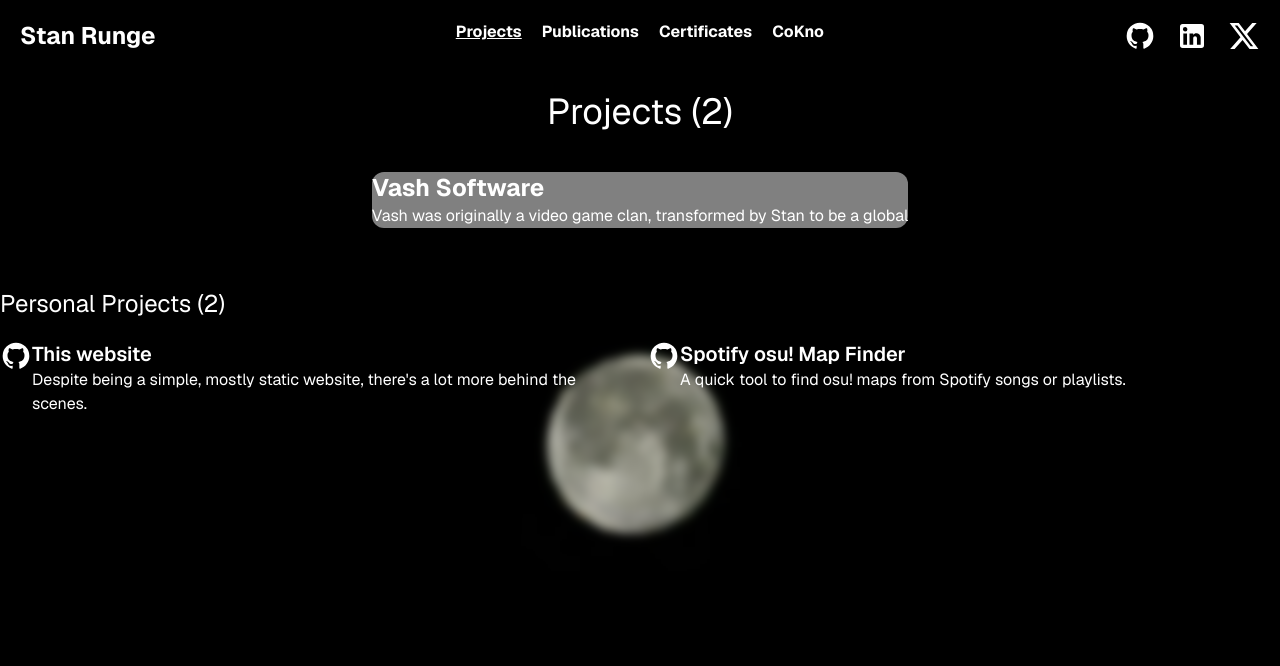
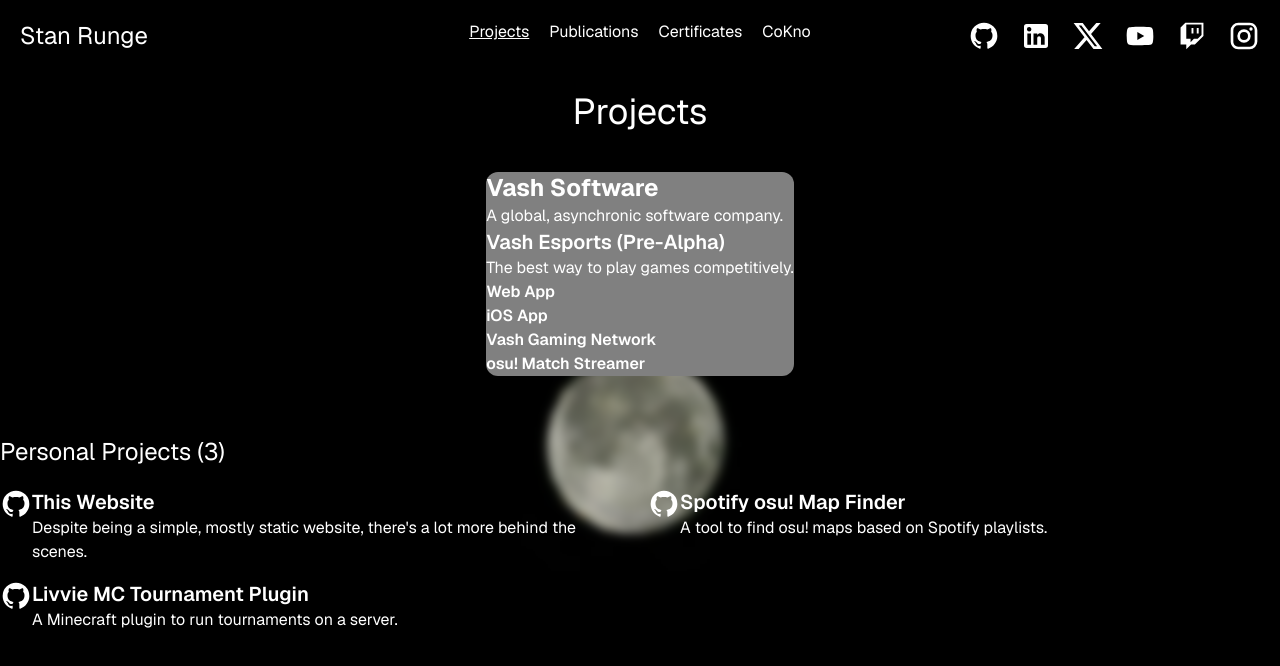
Before and after one commit to stanrunge/personal-website, a Next.js app: page /projects in a window 1280 px wide. Shown: the top 666 px of the page. Built offline with nearby package versions, Linux system fonts and the light colour scheme.

Commit message:
chore: Update page titles and fix styling in publications and projects pages

```diff
--- a/app/layout.tsx
+++ b/app/layout.tsx
@@ -33,7 +33,7 @@
             backgroundSize: "cover",
             backgroundPosition: "center",
             filter: "blur(5px)",
-            position: "fixed", // Changed from 'absolute' to 'fixed'
+            position: "fixed",
             top: 0,
             left: -46,
             width: "100%",
@@ -41,19 +41,22 @@
             zIndex: -1,
           }}
         />
-        <div className="flex justify-between my-5 font-bold mx-5">
-          <div>
+        <div className="flex justify-between my-5 mx-5">
+          <div className="flex-1">
             <h1 className="text-2xl">
               <a href="/">Stan Runge</a>
             </h1>
           </div>
-          <div className="flex justify-center gap-5">
+          <div className="flex-1 flex justify-center">
+            <div className="flex gap-5">
               <TabItem targetPath="/projects" text="Projects" />
               <TabItem targetPath="/publications" text="Publications" />
               <TabItem targetPath="/certificates" text="Certificates" />
               <TabItem targetPath="/cokno" text="CoKno" />
             </div>
-          <div className="flex justify-center gap-5">
+          </div>
+          <div className="flex-1 flex justify-end">
+            <div className="flex gap-5">
               <a href="https://github.com/stanrunge">
                 <Icon d="M12 2A10 10 0 0 0 2 12c0 4.42 2.87 8.17 6.84 9.5c.5.08.66-.23.66-.5v-1.69c-2.77.6-3.36-1.34-3.36-1.34c-.46-1.16-1.11-1.47-1.11-1.47c-.91-.62.07-.6.07-.6c1 .07 1.53 1.03 1.53 1.03c.87 1.52 2.34 1.07 2.91.83c.09-.65.35-1.09.63-1.34c-2.22-.25-4.55-1.11-4.55-4.92c0-1.11.38-2 1.03-2.71c-.1-.25-.45-1.29.1-2.64c0 0 .84-.27 2.75 1.02c.79-.22 1.65-.33 2.5-.33s1.71.11 2.5.33c1.91-1.29 2.75-1.02 2.75-1.02c.55 1.35.2 2.39.1 2.64c.65.71 1.03 1.6 1.03 2.71c0 3.82-2.34 4.66-4.57 4.91c.36.31.69.92.69 1.85V21c0 .27.16.59.67.5C19.14 20.16 22 16.42 22 12A10 10 0 0 0 12 2" />
               </a>
@@ -63,9 +66,18 @@
               <a href="https://x.com/stanrunge">
                 <Icon d="M18.205 2.25h3.308l-7.227 8.26l8.502 11.24H16.13l-5.214-6.817L4.95 21.75H1.64l7.73-8.835L1.215 2.25H8.04l4.713 6.231zm-1.161 17.52h1.833L7.045 4.126H5.078z" />
               </a>
+              <a href="https://www.youtube.com/channel/UC12PhJmU6hhj_-EbTAdgHvw">
+                <Icon d="m10 15l5.19-3L10 9zm11.56-7.83c.13.47.22 1.1.28 1.9c.07.8.1 1.49.1 2.09L22 12c0 2.19-.16 3.8-.44 4.83c-.25.9-.83 1.48-1.73 1.73c-.47.13-1.33.22-2.65.28c-1.3.07-2.49.1-3.59.1L12 19c-4.19 0-6.8-.16-7.83-.44c-.9-.25-1.48-.83-1.73-1.73c-.13-.47-.22-1.1-.28-1.9c-.07-.8-.1-1.49-.1-2.09L2 12c0-2.19.16-3.8.44-4.83c.25-.9.83-1.48 1.73-1.73c.47-.13 1.33-.22 2.65-.28c1.3-.07 2.49-.1 3.59-.1L12 5c4.19 0 6.8.16 7.83.44c.9.25 1.48.83 1.73 1.73" />
+              </a>
+              <a href="https://twitch.com/stanrunge_">
+                <Icon d="M11.64 5.93h1.43v4.28h-1.43m3.93-4.28H17v4.28h-1.43M7 2L3.43 5.57v12.86h4.28V22l3.58-3.57h2.85L20.57 12V2m-1.43 9.29l-2.85 2.85h-2.86l-2.5 2.5v-2.5H7.71V3.43h11.43Z" />
+              </a>
+              <a href="https://instagram.com/stan_runge">
+                <Icon d="M7.8 2h8.4C19.4 2 22 4.6 22 7.8v8.4a5.8 5.8 0 0 1-5.8 5.8H7.8C4.6 22 2 19.4 2 16.2V7.8A5.8 5.8 0 0 1 7.8 2m-.2 2A3.6 3.6 0 0 0 4 7.6v8.8C4 18.39 5.61 20 7.6 20h8.8a3.6 3.6 0 0 0 3.6-3.6V7.6C20 5.61 18.39 4 16.4 4zm9.65 1.5a1.25 1.25 0 0 1 1.25 1.25A1.25 1.25 0 0 1 17.25 8A1.25 1.25 0 0 1 16 6.75a1.25 1.25 0 0 1 1.25-1.25M12 7a5 5 0 0 1 5 5a5 5 0 0 1-5 5a5 5 0 0 1-5-5a5 5 0 0 1 5-5m0 2a3 3 0 0 0-3 3a3 3 0 0 0 3 3a3 3 0 0 0 3-3a3 3 0 0 0-3-3" />
+              </a>
             </div>
           </div>
-
+        </div>
         {children}
       </body>
     </html>
--- a/app/projects/page.tsx
+++ b/app/projects/page.tsx
@@ -1,9 +1,10 @@
 import { Icon } from "@/components/Icon";
+import { ProjectCard } from "@/components/ProjectCard";
 
 export default async function Page() {
   return (
     <div className="flex flex-col items-center">
-      <h1 className="text-4xl my-5">Projects (2)</h1>
+      <h1 className="text-4xl my-5">Projects</h1>
       <div
         className="my-5 rounded-xl"
         style={{
@@ -11,38 +12,49 @@
         }}
       >
         <h2 className="text-2xl font-bold">Vash Software</h2>
-        <p>
-          Vash was originally a video game clan, transformed by Stan to be a
-          global{" "}
-        </p>
+        <p>A global, asynchronic software company.</p>
+
+        <div>
+          <h3 className="text-xl font-semibold">Vash Esports (Pre-Alpha)</h3>
+          <p>The best way to play games competitively.</p>
+
+          <div>
+            <h4 className="text-l font-semibold">Web App</h4>
+          </div>
+
+          <div>
+            <h4 className="text-l font-semibold">iOS App</h4>
+          </div>
+
+          <div>
+            <h4 className="text-l font-semibold">Vash Gaming Network</h4>
+          </div>
+
+          <div>
+            <h4 className="text-l font-semibold">osu! Match Streamer</h4>
+          </div>
+        </div>
       </div>
 
       <div className="my-5">
-        <h2 className="text-2xl my-5">Personal Projects (2)</h2>
+        <h2 className="text-2xl my-5">Personal Projects (3)</h2>
         <div className="grid grid-cols-2 gap-4">
-          <div className="flex">
-            <div>
-              <Icon d="M12 2A10 10 0 0 0 2 12c0 4.42 2.87 8.17 6.84 9.5c.5.08.66-.23.66-.5v-1.69c-2.77.6-3.36-1.34-3.36-1.34c-.46-1.16-1.11-1.47-1.11-1.47c-.91-.62.07-.6.07-.6c1 .07 1.53 1.03 1.53 1.03c.87 1.52 2.34 1.07 2.91.83c.09-.65.35-1.09.63-1.34c-2.22-.25-4.55-1.11-4.55-4.92c0-1.11.38-2 1.03-2.71c-.1-.25-.45-1.29.1-2.64c0 0 .84-.27 2.75 1.02c.79-.22 1.65-.33 2.5-.33s1.71.11 2.5.33c1.91-1.29 2.75-1.02 2.75-1.02c.55 1.35.2 2.39.1 2.64c.65.71 1.03 1.6 1.03 2.71c0 3.82-2.34 4.66-4.57 4.91c.36.31.69.92.69 1.85V21c0 .27.16.59.67.5C19.14 20.16 22 16.42 22 12A10 10 0 0 0 12 2" />
-            </div>
-            <div>
-              <h3 className="text-xl font-semibold">This website</h3>
-              <p>
-                Despite being a simple, mostly static website, there's a lot
-                more behind the scenes.
-              </p>
-            </div>
-          </div>
-          <div className="flex">
-            <div>
-              <Icon d="M12 2A10 10 0 0 0 2 12c0 4.42 2.87 8.17 6.84 9.5c.5.08.66-.23.66-.5v-1.69c-2.77.6-3.36-1.34-3.36-1.34c-.46-1.16-1.11-1.47-1.11-1.47c-.91-.62.07-.6.07-.6c1 .07 1.53 1.03 1.53 1.03c.87 1.52 2.34 1.07 2.91.83c.09-.65.35-1.09.63-1.34c-2.22-.25-4.55-1.11-4.55-4.92c0-1.11.38-2 1.03-2.71c-.1-.25-.45-1.29.1-2.64c0 0 .84-.27 2.75 1.02c.79-.22 1.65-.33 2.5-.33s1.71.11 2.5.33c1.91-1.29 2.75-1.02 2.75-1.02c.55 1.35.2 2.39.1 2.64c.65.71 1.03 1.6 1.03 2.71c0 3.82-2.34 4.66-4.57 4.91c.36.31.69.92.69 1.85V21c0 .27.16.59.67.5C19.14 20.16 22 16.42 22 12A10 10 0 0 0 12 2" />
-            </div>
-            <div>
-              <h3 className="text-xl font-semibold">Spotify osu! Map Finder</h3>
-              <p>
-                A quick tool to find osu! maps from Spotify songs or playlists.
-              </p>
-            </div>
-          </div>
+          <ProjectCard
+            title="This Website"
+            description="Despite being a simple, mostly static website, there's a lot
+                more behind the scenes."
+            link="https://github.com/stanrunge/personal-website"
+          />
+          <ProjectCard
+            title="Spotify osu! Map Finder"
+            description="A tool to find osu! maps based on Spotify playlists."
+            link="https://github.com/stanrunge/spotify-map-finder"
+          />
+          <ProjectCard
+            title="Livvie MC Tournament Plugin"
+            description="A Minecraft plugin to run tournaments on a server."
+            link="https://github.com/stanrunge/livvie-mc-tournament-plugin"
+          />
         </div>
       </div>
     </div>
--- a/app/publications/page.tsx
+++ b/app/publications/page.tsx
@@ -1,7 +1,7 @@
 export default async function Page() {
   return (
     <div className="flex flex-col items-center">
-      <h1 className="text-4xl my-5">Publications (1)</h1>
+      <h1 className="text-4xl my-5">Publications</h1>
       <div className="my-5">
         <h2 className="text-2xl">Presentations (1)</h2>
         <ul>
--- /dev/null
+++ b/components/ProjectCard.tsx
@@ -0,0 +1,23 @@
+import React from "react";
+import { Icon } from "./Icon";
+import { link } from "fs";
+
+export function ProjectCard(props: {
+  title: string;
+  description: string;
+  link: string;
+}) {
+  return (
+    <div className="flex">
+      <div>
+        <a href={props.link}>
+          <Icon d="M12 2A10 10 0 0 0 2 12c0 4.42 2.87 8.17 6.84 9.5c.5.08.66-.23.66-.5v-1.69c-2.77.6-3.36-1.34-3.36-1.34c-.46-1.16-1.11-1.47-1.11-1.47c-.91-.62.07-.6.07-.6c1 .07 1.53 1.03 1.53 1.03c.87 1.52 2.34 1.07 2.91.83c.09-.65.35-1.09.63-1.34c-2.22-.25-4.55-1.11-4.55-4.92c0-1.11.38-2 1.03-2.71c-.1-.25-.45-1.29.1-2.64c0 0 .84-.27 2.75 1.02c.79-.22 1.65-.33 2.5-.33s1.71.11 2.5.33c1.91-1.29 2.75-1.02 2.75-1.02c.55 1.35.2 2.39.1 2.64c.65.71 1.03 1.6 1.03 2.71c0 3.82-2.34 4.66-4.57 4.91c.36.31.69.92.69 1.85V21c0 .27.16.59.67.5C19.14 20.16 22 16.42 22 12A10 10 0 0 0 12 2" />
+        </a>
+      </div>
+      <div>
+        <h3 className="text-xl font-semibold">{props.title}</h3>
+        <p>{props.description}</p>
+      </div>
+    </div>
+  );
+}
```
Lines whose indentation alone changed are shown as unchanged.
